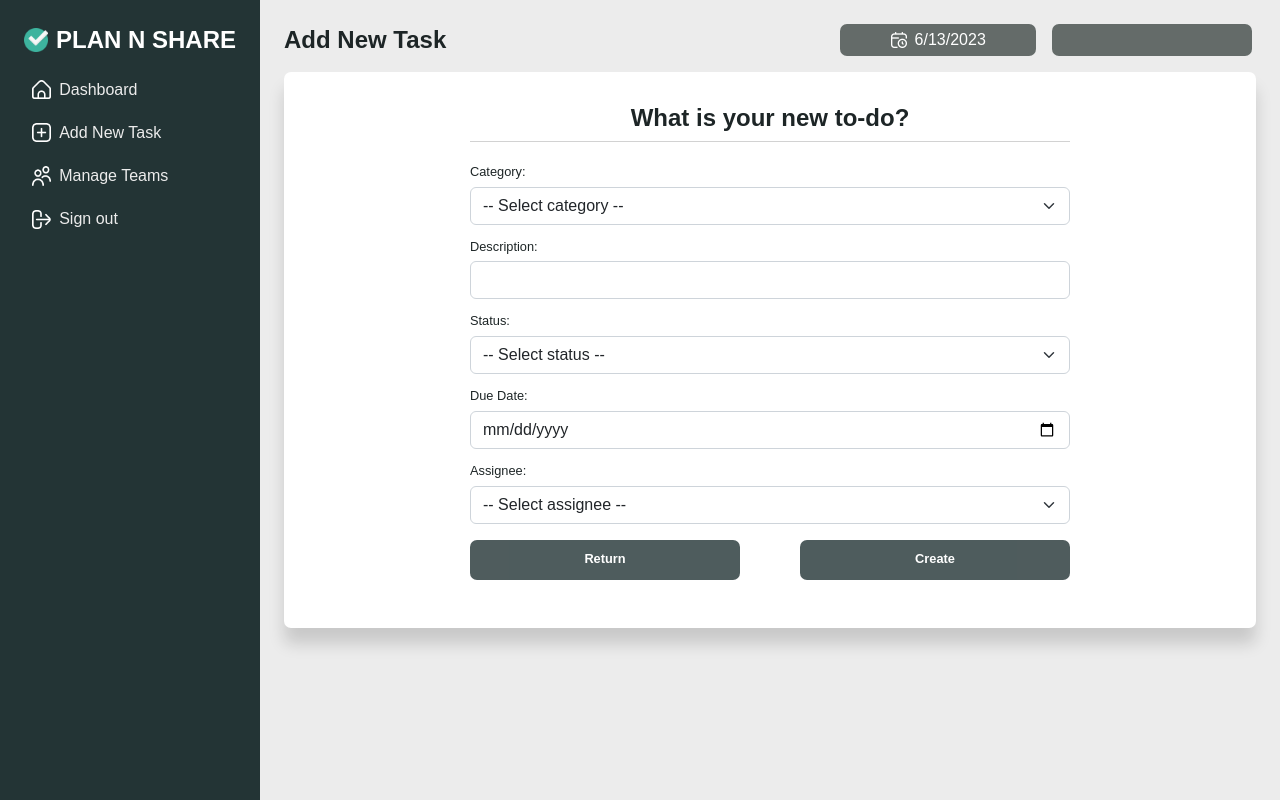
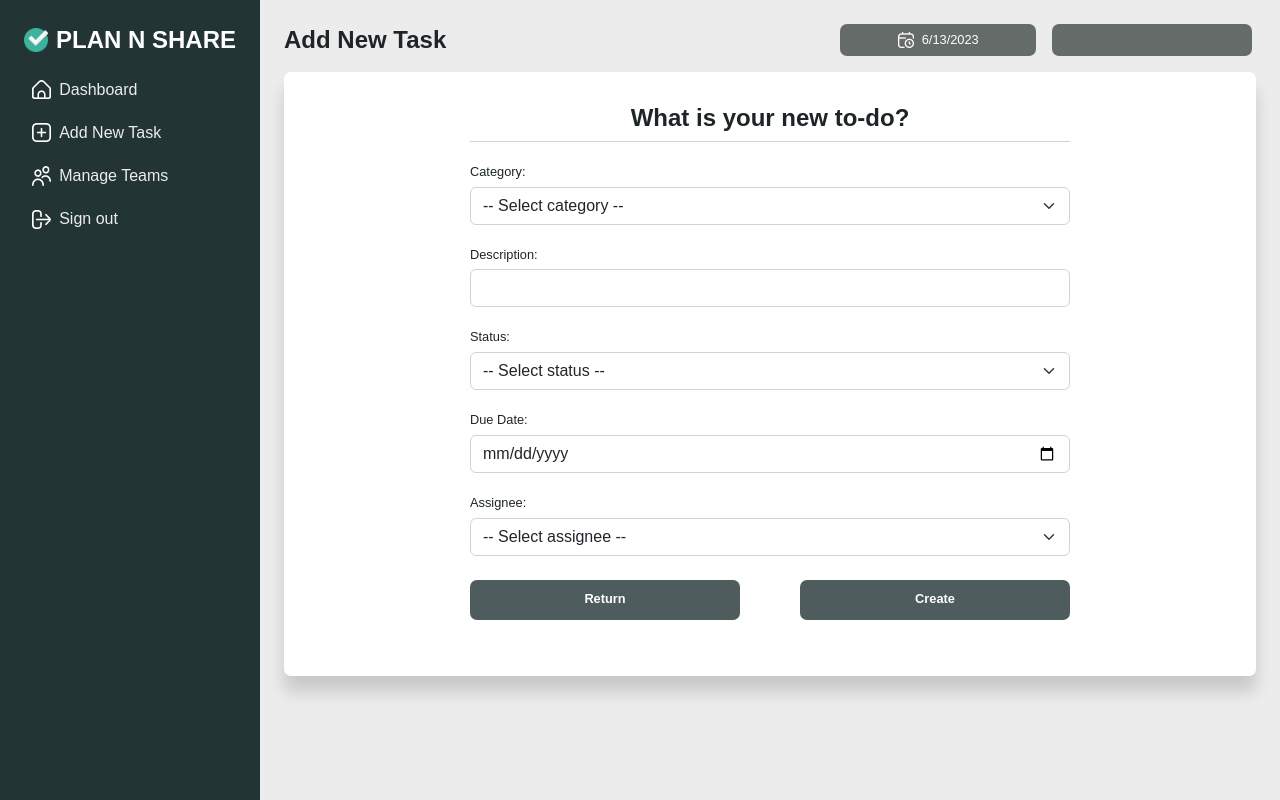
Before and after one commit to clairehwcho/plan-n-share, a Flask app: template flask_app/templates/add_task.html in a window 1280 px wide. Run offline with Flask 3, Linux system fonts and the light colour scheme; the template is opened without the code that fills it, so the values that code supplies are empty.

Commit message:
update dashboard, add/edit task pages css

```diff
--- a/flask_app/static/css/style.css
+++ b/flask_app/static/css/style.css
@@ -73,7 +73,7 @@ template {
     flex-direction: column;
 }
 
-.main-page-wrapper {
+.main-page-container {
     width: 100%;
     min-height: 100%;
     display: flex;
@@ -136,7 +136,9 @@ template {
 }
 
 /* form styling */
-input::placeholder {
+input,
+input::placeholder,
+option {
     font-size: 0.8rem;
 }
 
@@ -616,10 +594,6 @@ input::placeholder {
     }
 
     .main-nav-ul li {
-        font-size: 1rem;
-    }
-
-    .today-and-team-name-container {
         font-size: 1rem;
     }
 
@@ -680,7 +654,7 @@ input::placeholder {
 
 /* For screens larger than 992px */
 @media screen and (min-width: 992px) {
-    .main-page-wrapper {
+    .main-page-container {
         flex-direction: row;
     }
 
--- a/flask_app/templates/add_task.html
+++ b/flask_app/templates/add_task.html
@@ -13,15 +13,15 @@
 </head>
 
 <body>
-    <div class="main-page-wrapper">
+    <div class="main-page-container">
         <!-- main nav bar -->
         <nav class="main-nav">
             <div class="main-nav-row">
                 <a href="/">
-                    <div class="logo">
+                    <div class="logo-wrapper">
                         <img class="logo-img" src="{{ url_for('static', filename='images/icons/logo-icon.png') }}"
                             alt="logo">
-                        <h6>PLAN N SHARE</h6>
+                        <p>PLAN N SHARE</p>
                     </div>
                 </a>
             </div>
@@ -94,7 +94,7 @@
                             </div>
                             <div class="card-body">
                                 <form action="/tasks/new/create" method="post" autocomplete="off">
-                                    <div class="form-group mb-3">
+                                    <div class="form-group mb-4">
                                         <label for="add-task-category" class="mb-2">Category:</label>
                                         <select class="form-select task-category" id="add-task-category" name="category"
                                             onchange="handleAssigneeOptions()">
@@ -119,7 +119,7 @@
                                         {% endif %}
                                         {% endwith %}
                                     </div>
-                                    <div class="form-group mb-3">
+                                    <div class="form-group mb-4">
                                         <label for="add-task-description" class="mb-2">Description:</label>
                                         <input class="form-control task-description" id="add-task-description"
                                             type="text" name="description">
@@ -140,7 +140,7 @@
                                         {% endif %}
                                         {% endwith %}
                                     </div>
-                                    <div class="form-group mb-3">
+                                    <div class="form-group mb-4">
                                         <label for="add-task-status" class="mb-2">Status:</label>
                                         <select class="form-select task-status" id="add-task-status" name="status">
                                             <option value="" selected="selected">-- Select status --</option>
@@ -165,7 +165,7 @@
                                         {% endif %}
                                         {% endwith %}
                                     </div>
-                                    <div class="form-group mb-3">
+                                    <div class="form-group mb-4">
                                         <label for="add-task-due-date" class="mb-2">Due Date:</label>
                                         <input class="form-control task-due-date" id="add-task-due-date" type="date"
                                             name="due_date">
@@ -186,7 +186,7 @@
                                         {% endif %}
                                         {% endwith %}
                                     </div>
-                                    <div class="form-group mb-3">
+                                    <div class="form-group mb-4">
                                         <label for="add-task-assignee-id" class="mb-2">Assignee:</label>
                                         <select class="form-select task-assignee-id" id="add-task-assignee-id"
                                             name="assignee_id">
@@ -223,7 +223,7 @@
                                         {% endif %}
                                         {% endwith %}
                                     </div>
-                                    <div class="form-group mb-3">
+                                    <div class="form-group mb-4">
                                         <a href="/">
                                             <button class="button button-1 full-width" type="button">Return</button>
                                         </a>
--- a/flask_app/templates/dashboard.html
+++ b/flask_app/templates/dashboard.html
@@ -13,15 +13,15 @@
 </head>
 
 <body>
-    <div class="main-page-wrapper">
+    <div class="main-page-container">
         <!-- main nav bar -->
         <nav class="main-nav">
             <div class="main-nav-row">
                 <a href="/">
-                    <div class="logo">
+                    <div class="logo-wrapper">
                         <img class="logo-img" src="{{ url_for('static', filename='images/icons/logo-icon.png') }}"
                             alt="logo">
-                        <h6>PLAN N SHARE</h6>
+                        <p>PLAN N SHARE</p>
                     </div>
                 </a>
             </div>
```
Also changed, not shown: other parts of flask_app/static/css/style.css (+10 -29 lines), flask_app/templates/edit_task.html (+9 -9 lines).
